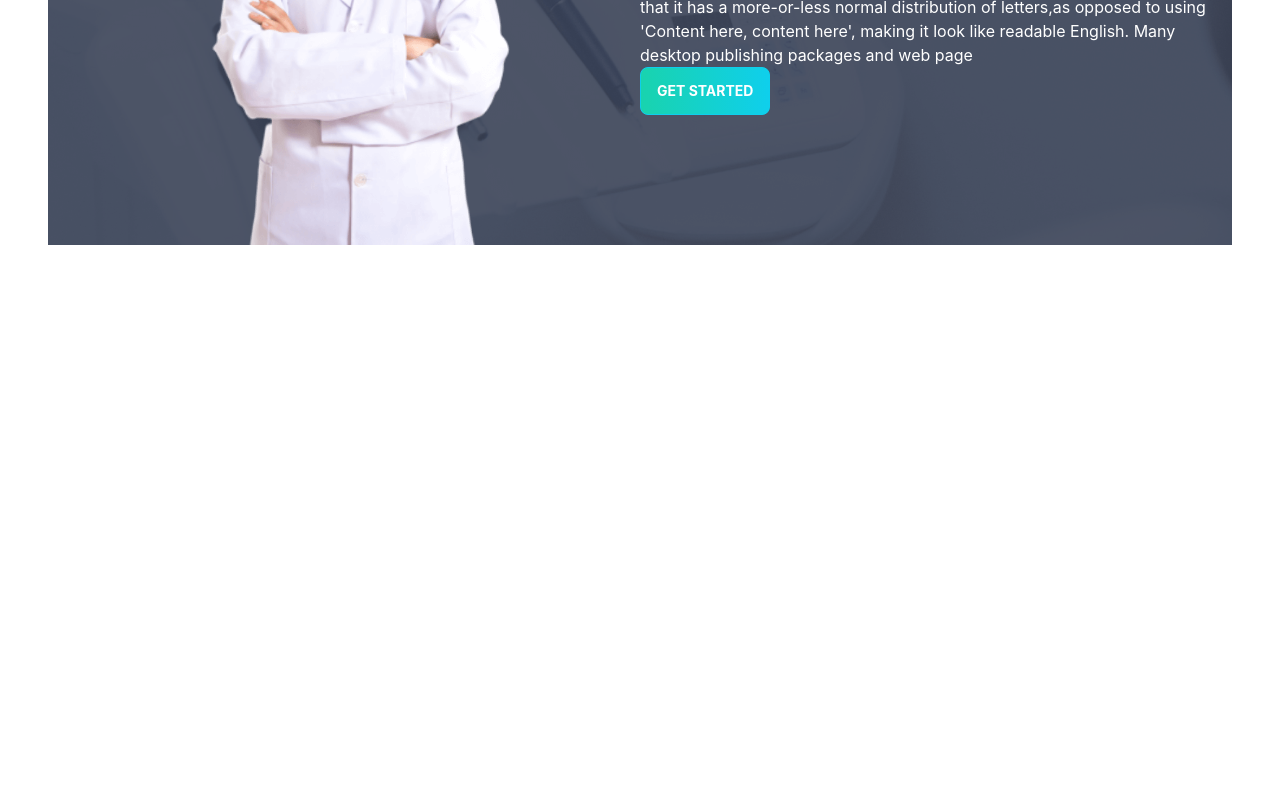
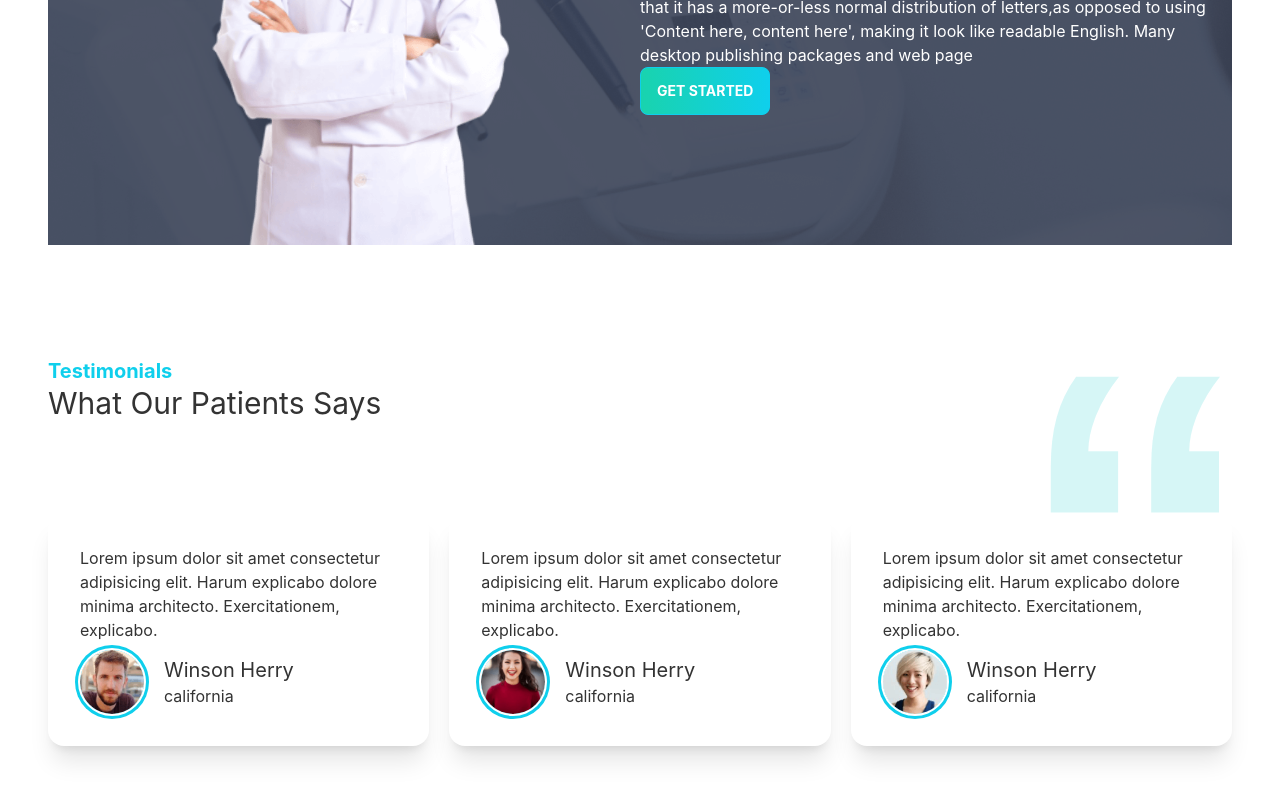
Before and after one commit to Al-Amin931761/doctors-portal-client, a React (Create React App) app: page / in a window 1280 px wide. Shown: the part 2630-3430 px from the top of the page. Before the commit the page ends 2875 px from the top, so only its background shows below. Built offline with nearby package versions, Linux system fonts and the light colour scheme.

Commit message:
Testimonials

```diff
--- a/src/Pages/Home/Home.js
+++ b/src/Pages/Home/Home.js
@@ -4,6 +4,7 @@
 import Info from './Info';
 import MakeAppointment from './MakeAppointment';
 import Services from './Services';
+import Testimonials from './Testimonials';
 
 const Home = () => {
     return (
@@ -13,6 +14,7 @@
             <Services></Services>
             <ExceptionalCare></ExceptionalCare>
             <MakeAppointment></MakeAppointment>
+            <Testimonials></Testimonials>
         </div>
     );
 };
--- /dev/null
+++ b/src/Pages/Home/Review.js
@@ -0,0 +1,26 @@
+import React from 'react';
+
+const Review = ({ review }) => {
+    return (
+        <div class="card lg:max-w-lg bg-base-100 shadow-xl">
+            <div class="card-body">
+                <p>Lorem ipsum dolor sit amet consectetur adipisicing elit. Harum explicabo dolore minima architecto. Exercitationem, explicabo.</p>
+                <div class="flex items-center">
+                    <div class="avatar">
+                        <div class="w-16 rounded-full ring ring-primary ring-offset-base-100 ring-offset-2 mr-5">
+                            <img src={review.img} alt="" />
+                        </div>
+                    </div>
+
+                    <div>
+                        <h4 className="text-xl">{review.name}</h4>
+                        <p>{review.location}</p>
+                    </div>
+
+                </div>
+            </div>
+        </div>
+    );
+};
+
+export default Review;
--- /dev/null
+++ b/src/Pages/Home/Testimonials.js
@@ -0,0 +1,55 @@
+import React from 'react';
+import quote from '../../assets/icons/quote.svg';
+import people1 from '../../assets/images/people1.png';
+import people2 from '../../assets/images/people2.png';
+import people3 from '../../assets/images/people3.png';
+import Review from './Review';
+
+const Testimonials = () => {
+
+    const reviews = [
+        {
+            _id: 1,
+            name: 'Winson Herry',
+            review: '',
+            location: 'california',
+            img: people1
+        },
+        {
+            _id: 2,
+            name: 'Winson Herry',
+            review: '',
+            location: 'california',
+            img: people2
+        },
+        {
+            _id: 3,
+            name: 'Winson Herry',
+            review: '',
+            location: 'california',
+            img: people3
+        },
+    ];
+
+    return (
+        <section className='my-28'>
+            <div className='flex justify-between'>
+                <div>
+                    <h4 className="text-xl text-primary font-bold">Testimonials</h4>
+                    <h2 className='text-3xl'>What Our Patients Says</h2>
+                </div>
+                <div>
+                    <img className='w-24 lg:w-48 ' src={quote} alt="" />
+                </div>
+            </div>
+
+            <div className='grid grid-cols-1 md:grid-cols-2 lg:grid-cols-3 gap-5'>
+                {
+                    reviews.map(review => <Review key={review._id} review={review}></Review>)
+                }
+            </div>
+        </section>
+    );
+};
+
+export default Testimonials;
```
